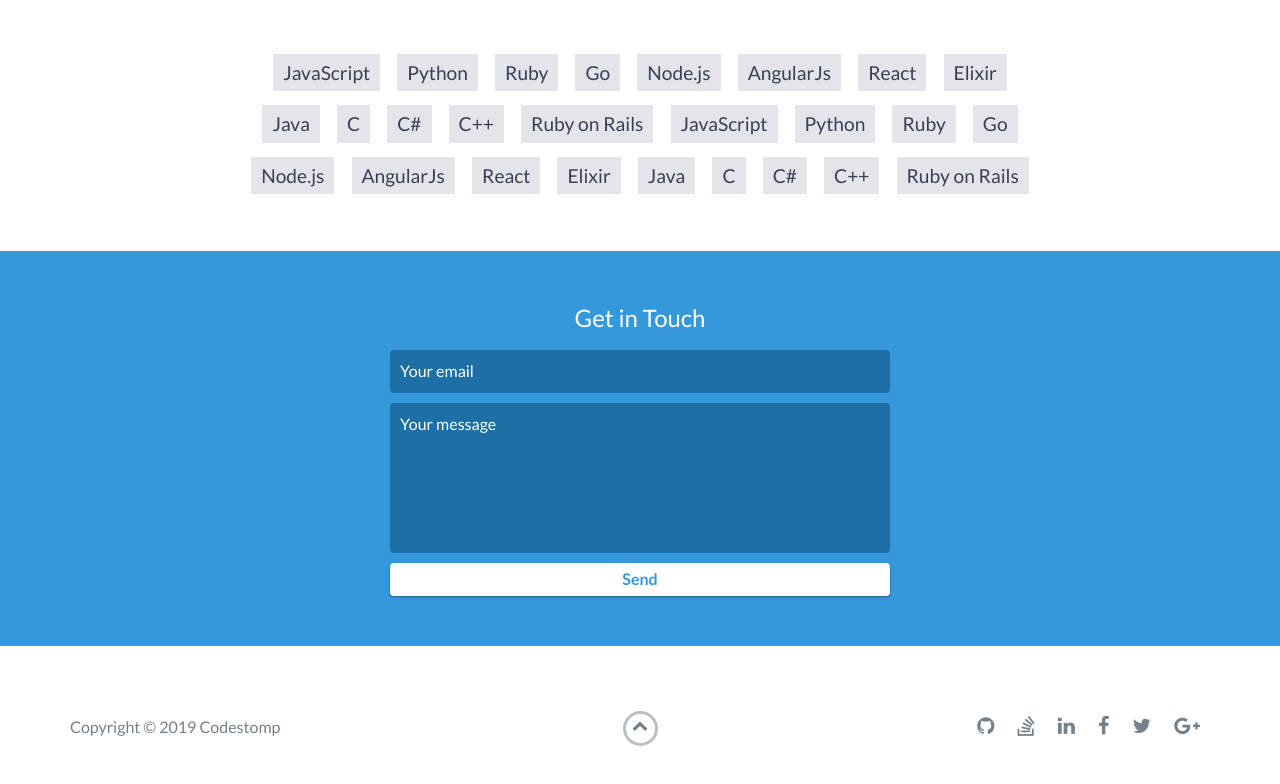
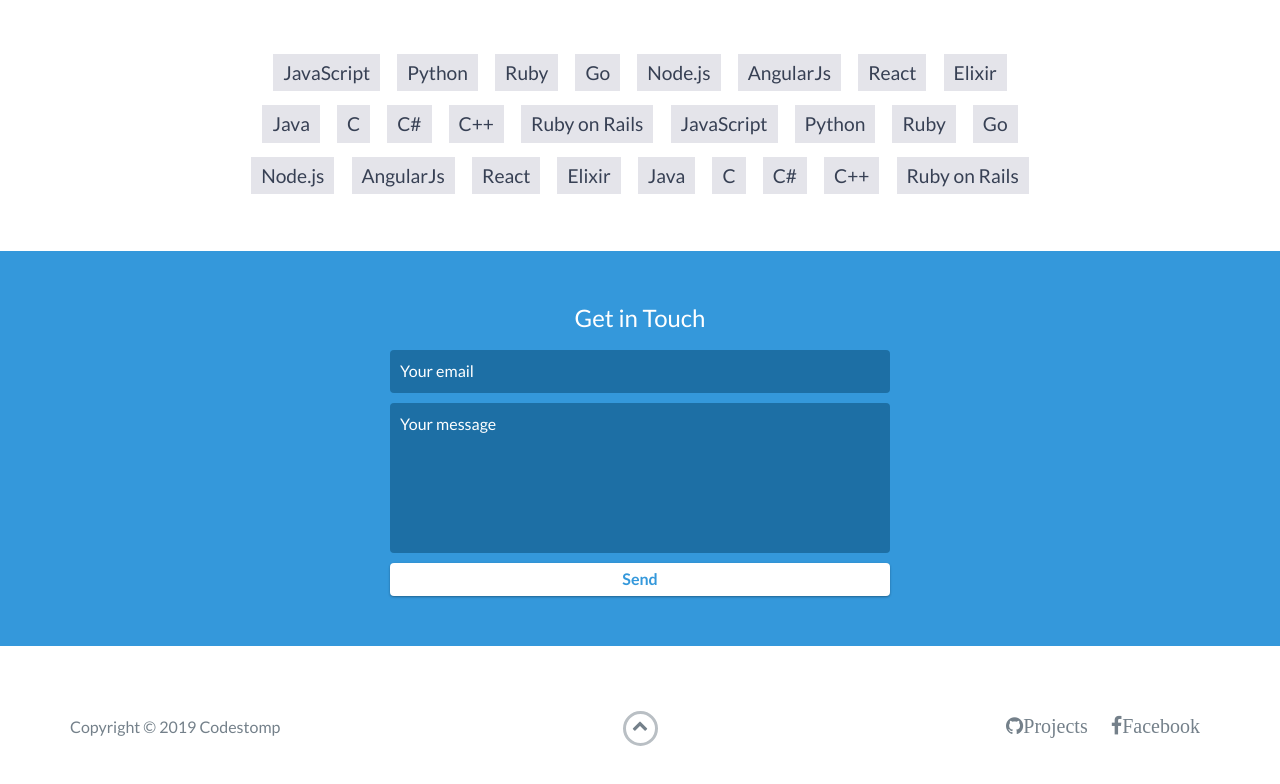
Before and after one commit to doubleedger1/doubleedger1.github.io, a website: page index.html in a window 1280 px wide. Shown: the part 1998-2782 px from the top of the page. Drawn offline with nearby package versions, Linux system fonts and the light colour scheme.

Commit message:
Edited contact email, removed unneeded links and updated others.

```diff
--- a/index.html
+++ b/index.html
@@ -219,7 +219,7 @@
     <div id="contact">
         <h2>Get in Touch</h2>
         <div id="contact-form">
-            <form method="POST" action="https://formspree.io/email@email.com">
+            <form method="POST" action="https://formspree.io/brandontaylor1995@hotmail.com">
                 <input type="hidden" name="_subject" value="Contact request from personal website" />
                 <input type="email" name="_replyto" placeholder="Your email" required>
                 <textarea name="message" placeholder="Your message" required></textarea>
@@ -246,22 +246,10 @@
                 <div class="col-sm-5 social">
                     <ul>
                         <li>
-                            <a href="https://github.com/" target="_blank"><i class="fa fa-github" aria-hidden="true"></i></a>
+                            <a href="https://github.com/doubleedger1/" target="_blank"><i class="fa fa-github" aria-hidden="true">Projects</i></a>
                         </li>
                         <li>
-                            <a href="https://stackoverflow.com/" target="_blank"><i class="fa fa-stack-overflow" aria-hidden="true"></i></a>
-                        </li>
-                        <li>
-                            <a href="https://linkedin.com/" target="_blank"><i class="fa fa-linkedin" aria-hidden="true"></i></a>
-                        </li>
-                        <li>
-                            <a href="https://www.facebook.com/" target="_blank"><i class="fa fa-facebook" aria-hidden="true"></i></a>
-                        </li>
-                        <li>
-                            <a href="https://twitter.com/" target="_blank"><i class="fa fa-twitter" aria-hidden="true"></i></a>
-                        </li>
-                        <li>
-                            <a href="https://plus.google.com/" target="_blank"><i class="fa fa-google-plus" aria-hidden="true"></i></a>
+                            <a href="https://en-gb.facebook.com/brandon.taylor.79069" target="_blank"><i class="fa fa-facebook" aria-hidden="true">Facebook</i></a>
                         </li>
                     </ul>
                 </div>
```
